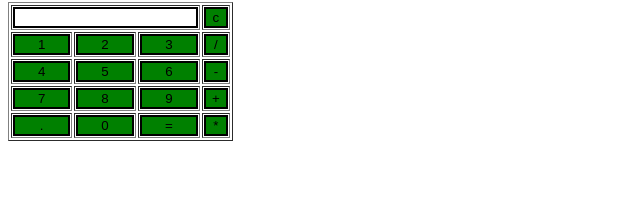
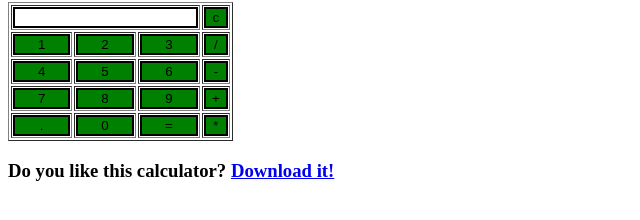
Before and after one commit to CMF500/sminfinitycalculator.github.io, a plain HTML site: page index.html in a window 1280 px wide. Shown: the part 320-540 px from the top of the page, without its empty margins (0-640 px from the left). Drawn offline with Linux system fonts and the light colour scheme.

Commit message:
Update index.html

```diff
--- a/index.html
+++ b/index.html
@@ -86,5 +86,6 @@
 			<td><input type="button" value="*" onclick="dis('*')"/> </td>
 		</tr>
 	</table>
-</body>
+<h3>Do you like this calculator? <a href="http://explorer.cmfdev.cf/calculatorexe.html">Download it!</a>
+	</body>
 </html>
```
